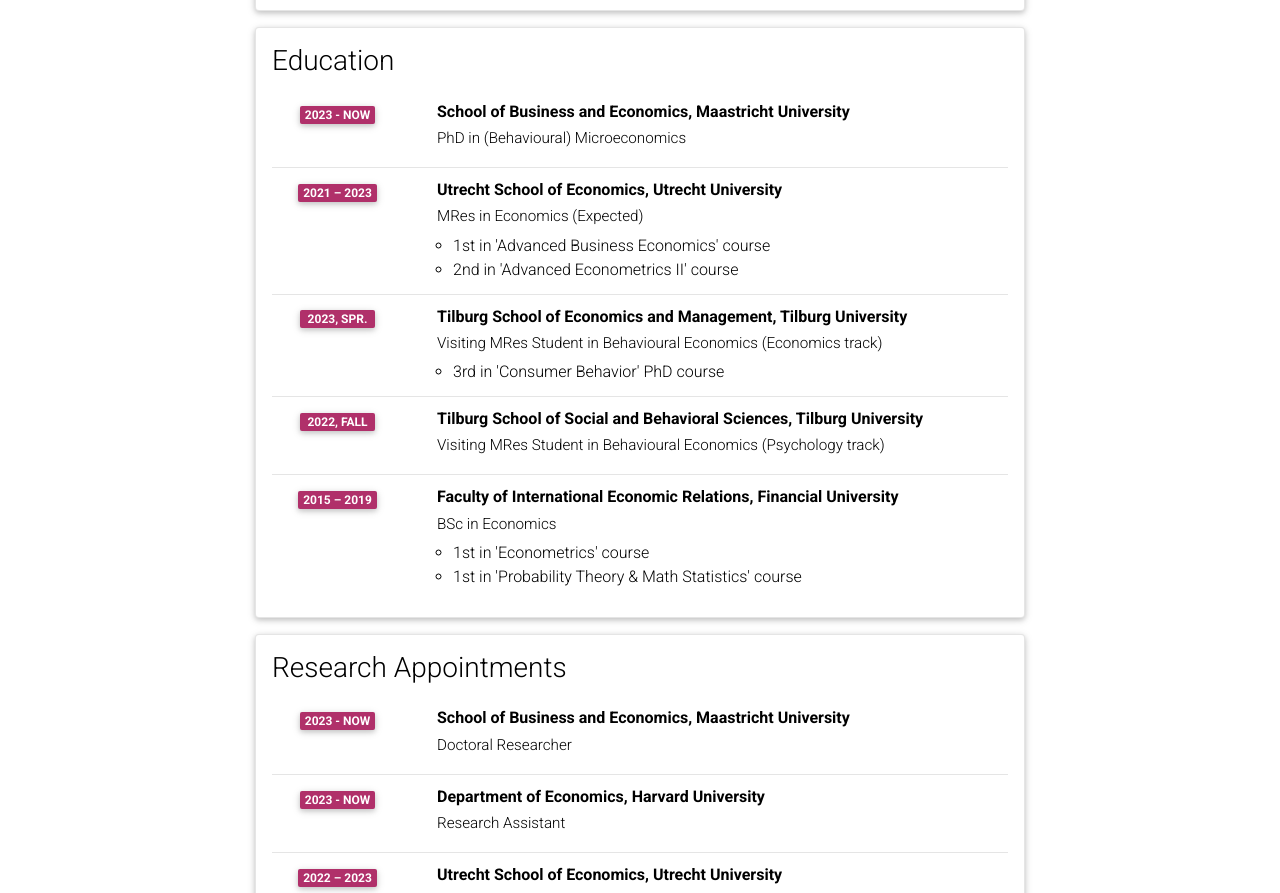
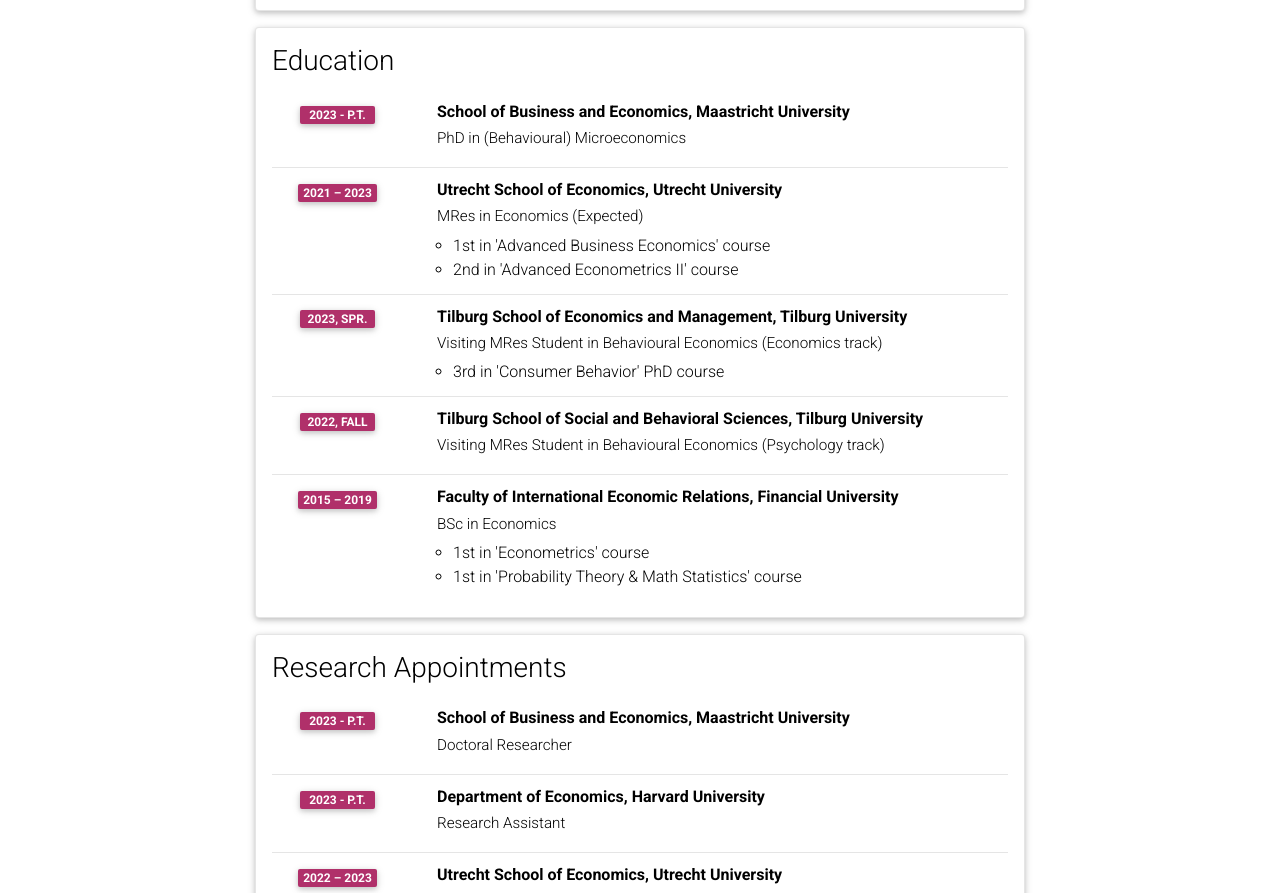
Before and after one commit to egorbronnikov/egorbronnikov.github.io, a Jekyll site: the page built from _pages/cv.md, in a window 1280 px wide and 1400 px high, scrolled down 756 px. Shown: the part 152-1045 px from the top of the window. Built offline with Jekyll 4.4.1, drawn with Linux system fonts in a browser that asks for light colours; comment, search, counter and statistics services are not loaded; a style sheet for code colours, icons or effects is not loaded; some of the changed text lies outside the part shown.

Commit message:
Update cv.yml

```diff
--- a/_data/cv.yml
+++ b/_data/cv.yml
@@ -28,7 +28,7 @@
   contents:
     - title: School of Business and Economics, Maastricht University
       institution: PhD in (Behavioural) Microeconomics
-      year: 2023 - now
+      year: 2023 - p.t.
     - title: Utrecht School of Economics, Utrecht University
       institution: MRes in Economics (Expected)
       year: 2021 – 2023
@@ -56,10 +56,10 @@
   contents:
     - title: School of Business and Economics, Maastricht University
       institution: Doctoral Researcher
-      year: 2023 - now
+      year: 2023 - p.t.
     - title: Department of Economics, Harvard University
       institution: Research Assistant
-      year: 2023 - now
+      year: 2023 - p.t.
     - title: Utrecht School of Economics, Utrecht University
       institution: Research Assistant
       year: 2022 – 2023
@@ -79,7 +79,7 @@
   contents:
     - title: School of Science, Free University of Moscow (Brıva Universitate)
       institution: Adjunct Professor, <i>pro bono publico</i>
-      year: 2022 - now
+      year: 2022 - p.t.
     - title: Utrecht School of Economics, Utrecht University
       institution: Junior Lecturer
       year: 2021 - 2022
```
